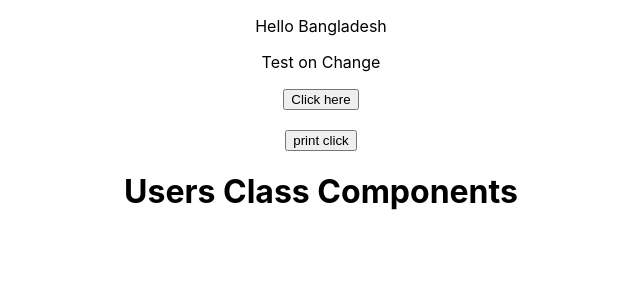
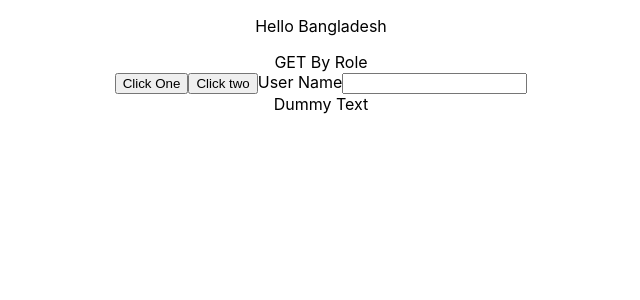
Before and after one commit to SymuNadeeM/React-Testing, a React (Create React App) app: page / in a window 1280 px wide. Shown: the top 300 px of the page, without its empty margins (319-959 px from the left). Built offline with nearby package versions, Linux system fonts and the light colour scheme.

Commit message:
getbyRole

```diff
--- a/src/App.js
+++ b/src/App.js
@@ -1,19 +1,29 @@
-import { useState } from "react";
+// import { useState } from "react";
 import "./App.css";
-import HelpHandle from "./Helper";
-import Users from "./Users";
+// import HelpHandle from "./Helper";
+// import Users from "./Users";
 
 function App() {
-  const [data, setData] = useState("")
+  // const [data, setData] = useState("")
   return (
     <div className="App">
       <p>Hello Bangladesh</p>
-      <p>Test on Change </p>
+      {/* <p>Test on Change </p> */}
       {/* <input type="text" value={data} onChange={(e)=>{setData(e.target.value + "test")}} /> */}
-      <button onClick={()=>setData("Hello Bangladesh")} >Click here</button>
+      {/* <button onClick={()=>setData("Hello Bangladesh")} >Click here</button>
       <h3>{data}</h3>
        <button onClick={HelpHandle} >print click</button>
-      <Users />
+      <Users /> */}
+       GET By Role
+      <div>
+           <button>Click One</button>
+           <button>Click two</button>
+           <label htmlFor="input1">User Name</label>
+           <input type="text" name="input1" />
+            <div role="dummy">
+              Dummy Text
+            </div>
+      </div>
     </div>
   );
 }
```
Also changed, not shown: 1 other file (tests, documents, lock files or other folders).
